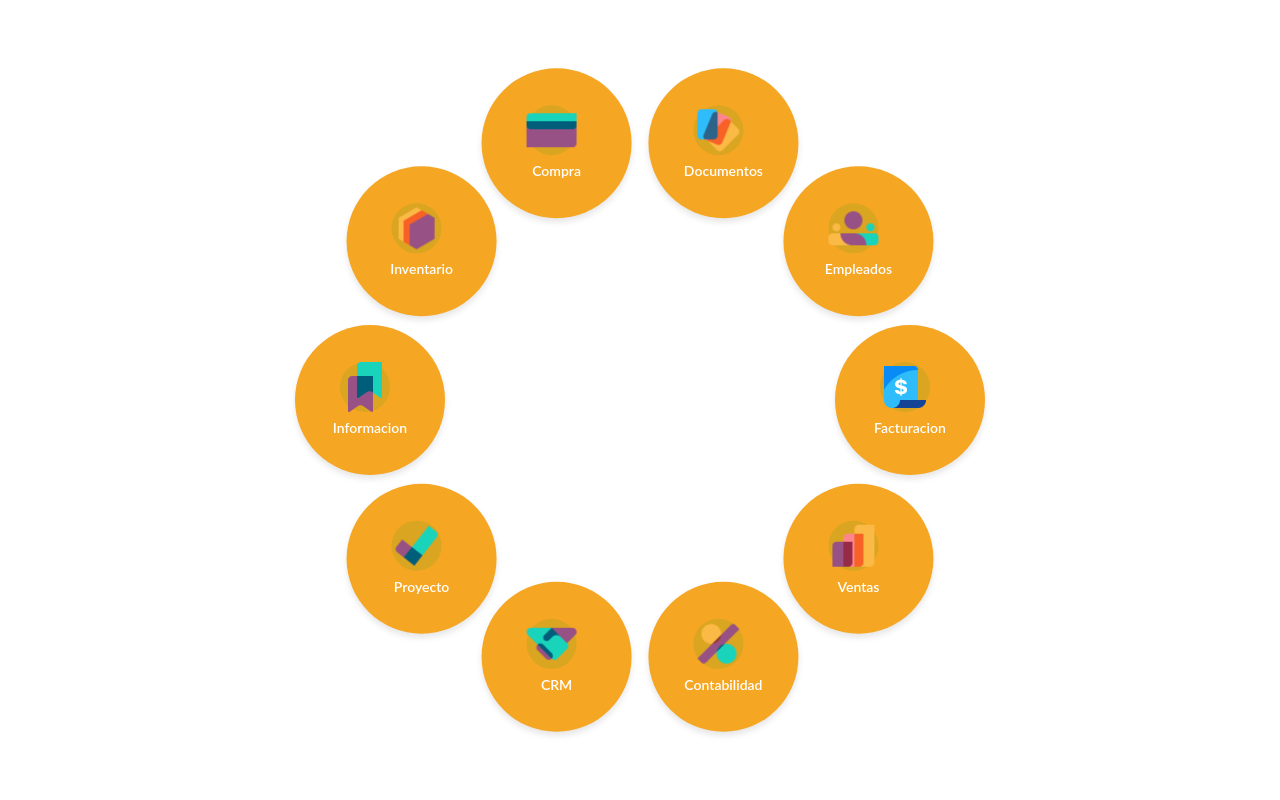
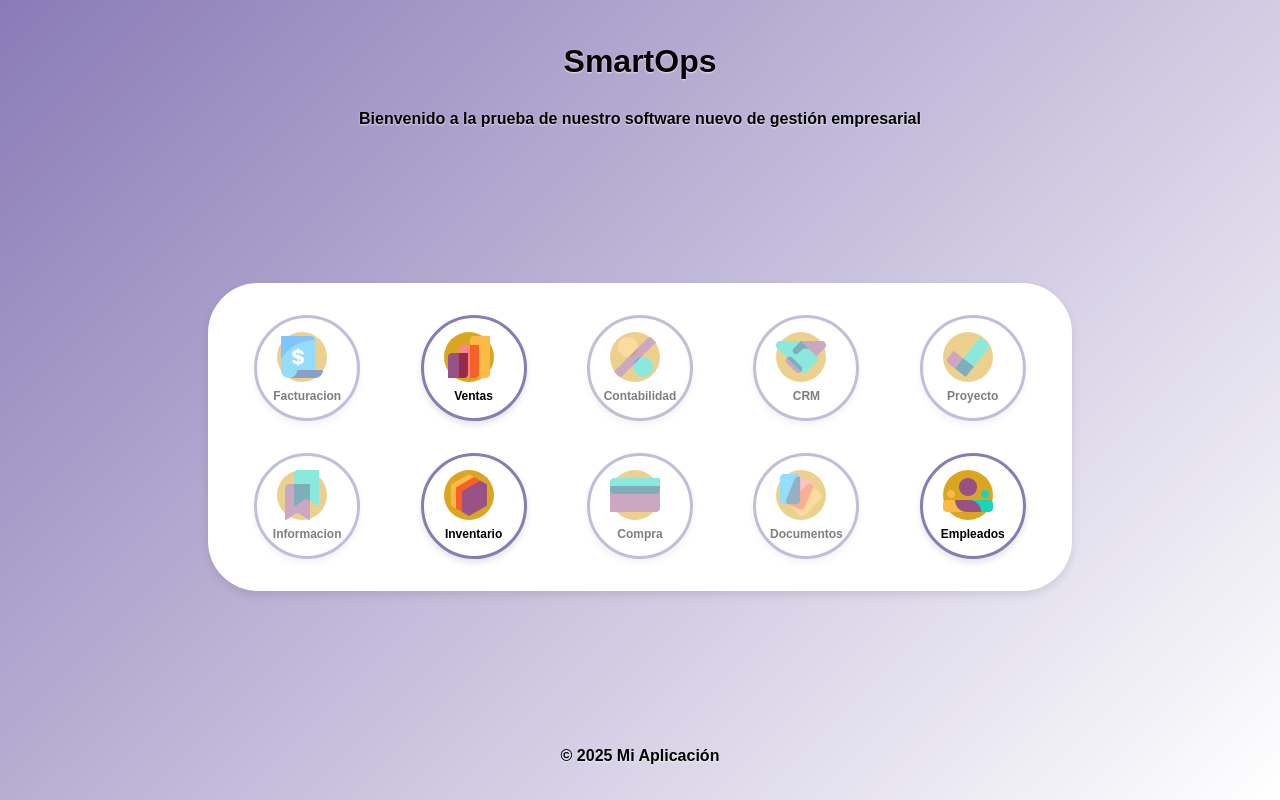
Before and after one commit to beamm536/sistema-gestion-empresarial, a Svelte app in the folder sge-odoo/: page / in a window 1280 px wide. Shown: the top 800 px of the page. Built offline with nearby package versions, Linux system fonts and the light colour scheme.

Commit message:
css home arreglado

```diff
--- a/sge-odoo/src/components/Estructura.svelte
+++ b/sge-odoo/src/components/Estructura.svelte
@@ -1,18 +1,7 @@
 <script>
   import IconoBoton from "./IconoBoton.svelte";
   import './styles/Estructura.css';
-    import { push } from 'svelte-spa-router';
-
-    /* import imgFacturacion from "../../public/imgs/facturacion.png"
-    import imgVentas from "../../public/imgs/ventas.png"
-    import imgContabilidad from "../../public/imgs/contabilidad.png"
-    import imgCRM from "../../public/imgs/crm.png"
-    import imgProyecto from "../../public/imgs/proyecto.png"
-    import imgInformacion from "../../public/imgs/informacion.png"
-    import imgInventario from "../../public/imgs/inventario.png"
-    import imgCompra from "../../public/imgs/compra.png"
-    import imgDocumentos from "../../public/imgs/documentos.png"
-    import imgFabricacion from "../../public/imgs/fabricacion.png" */
+  import { push, location } from 'svelte-spa-router';
 
   const imgs = [
     { img: "/imgs/facturacion.png", label: "Facturacion" },
@@ -27,10 +16,13 @@
     { img: "/imgs/empleados.png", label: "Empleados"}
   ];
 
+  // Solo estos botones estarán habilitados
+  const enabledButtons = ["Empleados", "Ventas", "Inventario"];
+
   function handleClick(label) {
+    // Si el botón no está habilitado, no se hace nada
+    if (!enabledButtons.includes(label)) return;
     console.log('Navegando a:', label);
-
-    // Aquí defines la ruta dependiendo del label
     if (label === "Empleados") {
       push('/empleados');
     } else if (label === "Inventario") {
@@ -38,27 +30,36 @@ function handleClick(label) {
     } else if (label === "Ventas") {
       push('/ventas');
     } else {
-      // Ruta por defecto o podrías mostrar una alerta
       push('/');
     }
   }
 
+  // Se utiliza el store location para determinar la ruta actual
+  $: isHome = $location === "/";
 </script>
 
-<!-- PARA LA POSICION DE LOS ICONOS -->
- <div class="contenedor-estructura">
+<!-- Se asigna la clase 'home-background' solo si estamos en "/" y 'white-background' en caso contrario -->
+<div class="contenedor-estructura {isHome ? 'home-background' : 'white-background'}">
+  <header class="main-header">
+    <h1>SmartOps</h1>
+    <p>Bienvenido a la prueba de nuestro software nuevo de gestión empresarial</p>
+  </header>
+
   <div class="launcher-vistaPrincipal">
-    <div class="icons-container">
-      {#each imgs as { img, label }, i}
-        <div
-          class="icon-wrapper"
-          style="transform: translate(-50%, -50%) rotate({i * (360 / imgs.length)}deg) translate(270px) rotate(-{i * (360 / imgs.length)}deg);"
-        >
-          <div on:click={() => handleClick(label)} style="cursor: pointer;">
-            <IconoBoton {img} {label} />
+    <div class="oval-container">
+      {#each imgs as { img, label }}
+        <!-- Se asigna la clase "disabled" si el botón no está en la lista de habilitados -->
+        <div class="icon-wrapper {enabledButtons.includes(label) ? '' : 'disabled'}">
+          <!-- Se ejecuta el handleClick solo si el botón está habilitado -->
+          <div on:click={() => enabledButtons.includes(label) && handleClick(label)} style="cursor: pointer;">
+            <IconoBoton {img} {label} enabled={enabledButtons.includes(label)} />
           </div>
         </div>
       {/each}
     </div>
   </div>
+
+  <footer class="main-footer">
+    <p>&copy; 2025 Mi Aplicación</p>
+  </footer>
 </div>
--- a/sge-odoo/src/components/IconoBoton.svelte
+++ b/sge-odoo/src/components/IconoBoton.svelte
@@ -1,16 +1,13 @@
 <script>
-  import './styles/IconoBoton.css'
-
+  import './styles/IconoBoton.css';
   export let img;
   export let label = "";
-
+  export let enabled = false;
 </script>
 
-
-  <div class="icon-button">
-    <div class="icon">
-        <img src={img} alt={label} width="50" height="50" />
-    </div> <!-- prop -> para la img -->
-
-    <span>{label}</span> <!-- prop -> para el texto -->
+<div class="icon-button {enabled ? '' : 'disabled'}">
+  <div class="icon">
+    <img src={img} alt={label} width="50" height="50" />
   </div>
+  <span>{label}</span>
+</div>
--- a/sge-odoo/src/components/inventario/InventarioVista.svelte
+++ b/sge-odoo/src/components/inventario/InventarioVista.svelte
@@ -99,7 +99,7 @@
       transition: background-color 0.3s ease, color 0.3s ease;
       background-color: #d7d6d6;
       color: #333;
-      font-size: 14px; /* Reducir tamaño de fuente */
+      font-size: 18px; /* Reducir tamaño de fuente */
       font-weight: 500;
       border: #c1c0c0 1px solid;
   }
--- a/sge-odoo/src/components/styles/Estructura.css
+++ b/sge-odoo/src/components/styles/Estructura.css
@@ -1,37 +1,65 @@
+/* Estructura.css */
+body {
+  margin: 0;
+  font-family: sans-serif;
+}
+
+/* Fondo degradado solo para la ruta "/" */
+.home-background {
+  background: linear-gradient(135deg, #8A7BB7, white);
+}
+
+/* Fondo blanco para el resto de las páginas */
+.white-background {
+  background: white;
+}
+
+.contenedor-estructura {
+  display: flex;
+  flex-direction: column;
+  min-height: 100vh;
+}
+
+.main-header {
+  text-align: center;
+  padding: 1rem;
+  background: transparent;
+  color: black;
+  text-shadow: 0 1px 2px rgba(255,255,255,0.7);
+}
+
 .launcher-vistaPrincipal {
-      /* position: relative;
-      width: auto;
-      height: auto;
-      background-color: #eb2323;
+  flex: 1;
   display: flex;
   align-items: center;
   justify-content: center;
-      max-width: 100vh;
-      max-height: 100vh;
-      overflow: hidden; */
-      width: 100vw;
-      height: 100vh;
-      display: flex;
-  align-items: center;
-  justify-content: center;
-  overflow: hidden;
-
+  padding: 1rem;
 }
 
-    .contenedor-estructura{
-      display: flex;
-  flex-direction: column;
-  width: 100vw;
-  height: 100vh;
-  justify-content: flex-start;
-  align-items: stretch;
+.oval-container {
+  display: grid;
+  grid-template-columns: repeat(5, 1fr);
+  grid-template-rows: repeat(2, auto);
+  gap: 2rem;
+  width: 80vw;
+  max-width: 800px;
+  padding: 2rem;
+  background-color: #ffffff;
+  border-radius: 50px;
+  box-shadow: 0 4px 8px rgba(0, 0, 0, 0.1);
+  justify-items: center;
+  align-items: center;
 }
 
-    .icons-container {
-      overflow: hidden;
+.icon-wrapper.disabled {
+  pointer-events: none;
+  opacity: 0.5;
 }
 
-    .icon-wrapper {
-      position: absolute;
-      transform: translate(-50%, -50%);
+.main-footer {
+  text-align: center;
+  padding: 1rem;
+  background: transparent;
+  color: black;
+  text-shadow: 0 1px 2px rgba(255,255,255,0.7);
 }
--- a/sge-odoo/src/components/styles/IconoBoton.css
+++ b/sge-odoo/src/components/styles/IconoBoton.css
@@ -3,19 +3,27 @@
   flex-direction: column;
   align-items: center;
   justify-content: center;
-  width: 150px;
-  height: 150px;
+  width: 100px;
+  height: 100px;
   border-radius: 50%;
-  background: #f5a623;
-  color: white;
-  font-size: 14px;
+  background: white;
+  color: black;
+  border: 3px solid #8A7BB7;
   box-shadow: 0 4px 6px rgba(0, 0, 0, 0.1);
-  transition: transform 0.2s;
+  transition: transform 0.2s, background 0.2s, color 0.2s;
+}
 
+/* Se reduce el tamaño del texto dentro del botón */
+.icon-button span {
+  font-size: 12px;
 }
+
 .icon-button:hover {
   transform: scale(1.1);
+  background: #8A7BB7;
+  color: white;
 }
+
 .icon {
   font-size: 24px;
   margin-bottom: 5px;
```
Lines whose indentation alone changed are shown as unchanged.
